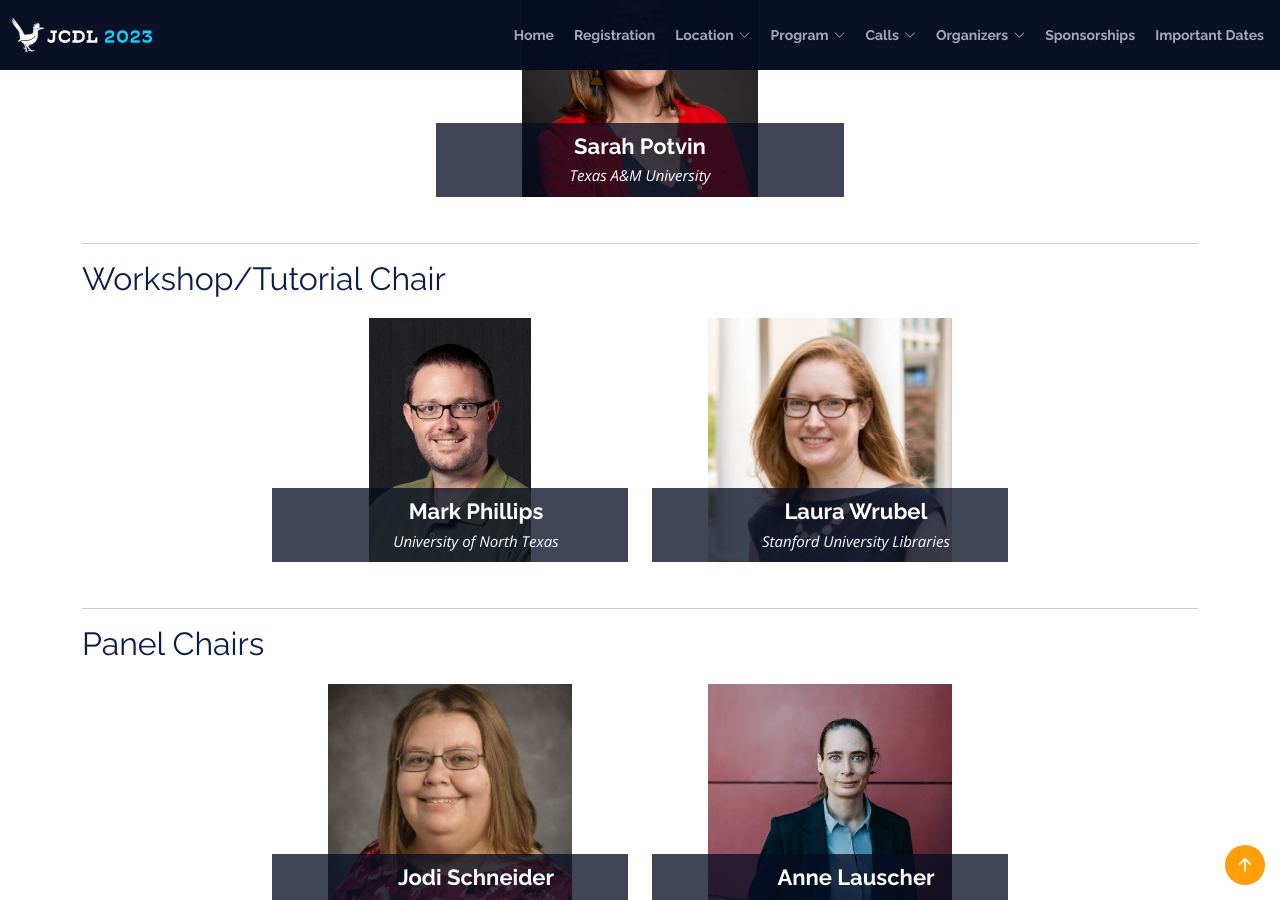
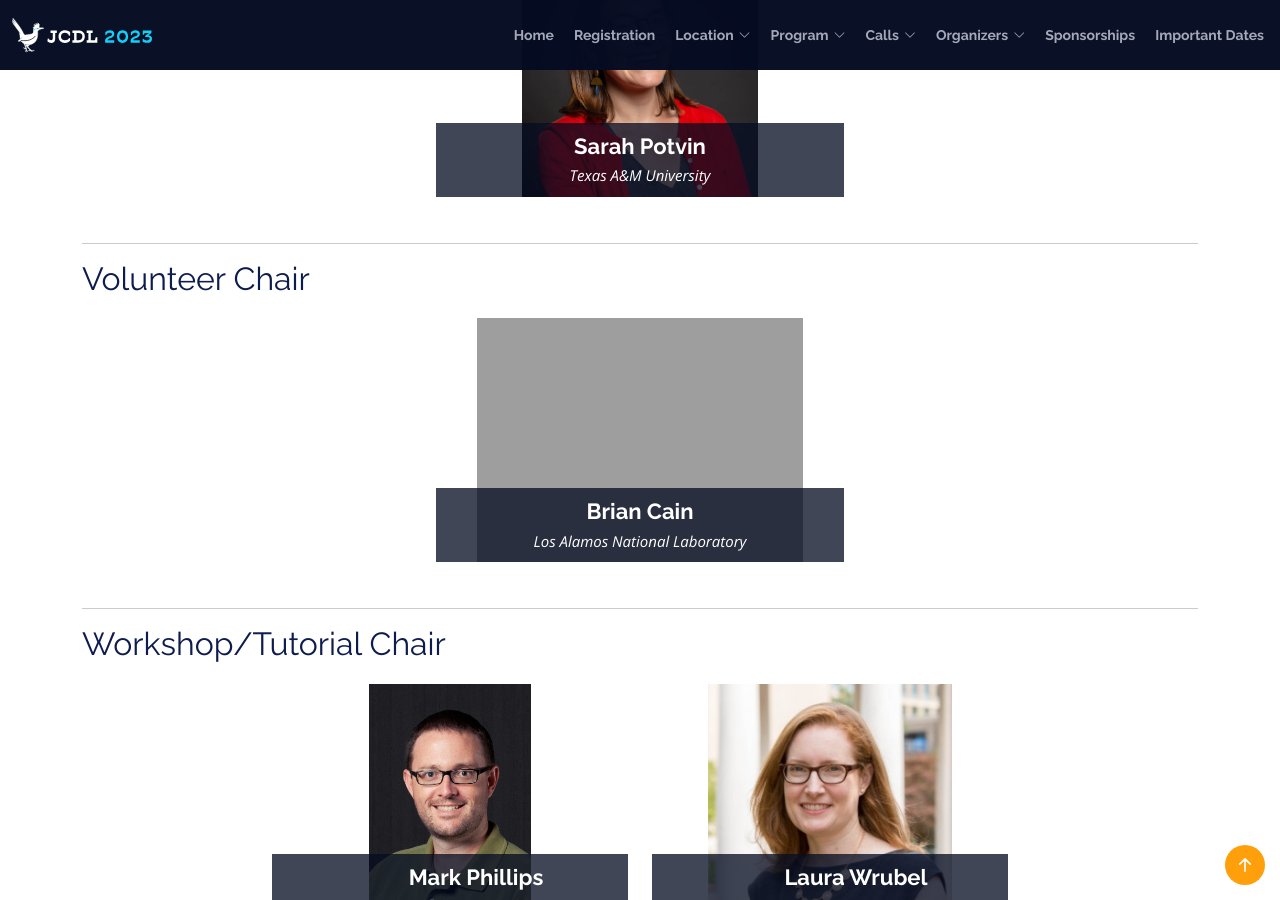
Before and after one commit to shawnmjones/JCDL2023-website-source, a Jekyll site: the page built from organizers.html, in a window 1280 px wide and 900 px high, scrolled down 1717 px. Built offline with Jekyll 4.4.1, drawn with Linux system fonts in a browser that asks for light colours.

Commit message:
Adding Volunteer Chair

```diff
--- a/organizers.html
+++ b/organizers.html
@@ -231,6 +231,36 @@ permalink: /organizers/organizing-committee/
                                 </a>
 
                                 <a href="https://www.linkedin.com/in/sarah-potvin-19303b31/" target="_blank">
+                                    <i class="bi bi-linkedin"></i>
+                                </a>
+                            </div>
+                        </div>
+
+                    </div>
+                </div>
+
+            </div>
+
+            <hr>
+
+            <div class=""section-header">
+            <h2>Volunteer Chair</h2>
+            </div>
+
+            <div class="row">
+
+                <div class="col-lg-12 col-md-12">
+                    <div class="speaker aos-init aos-animate" data-aos="fade-up" data-aos-delay="100" style="text-align: center;">
+
+                        <img src="{{ site.url }}/assets/img/people/brian-cain.jpg" alt="Brian Cain, Los Alamos National Laboratory" class="img-fluid" style="height:244px;">
+                        <div class="details" style="width: 408px; margin: auto;">
+                            <h3>
+                                Brian Cain
+                            </h3>
+                            <p>Los Alamos National Laboratory</p>
+                            <div class="social">
+
+                                <a href="https://www.linkedin.com/in/brian-cain-28880241/" target="_blank">
                                     <i class="bi bi-linkedin"></i>
                                 </a>
                             </div>
```
